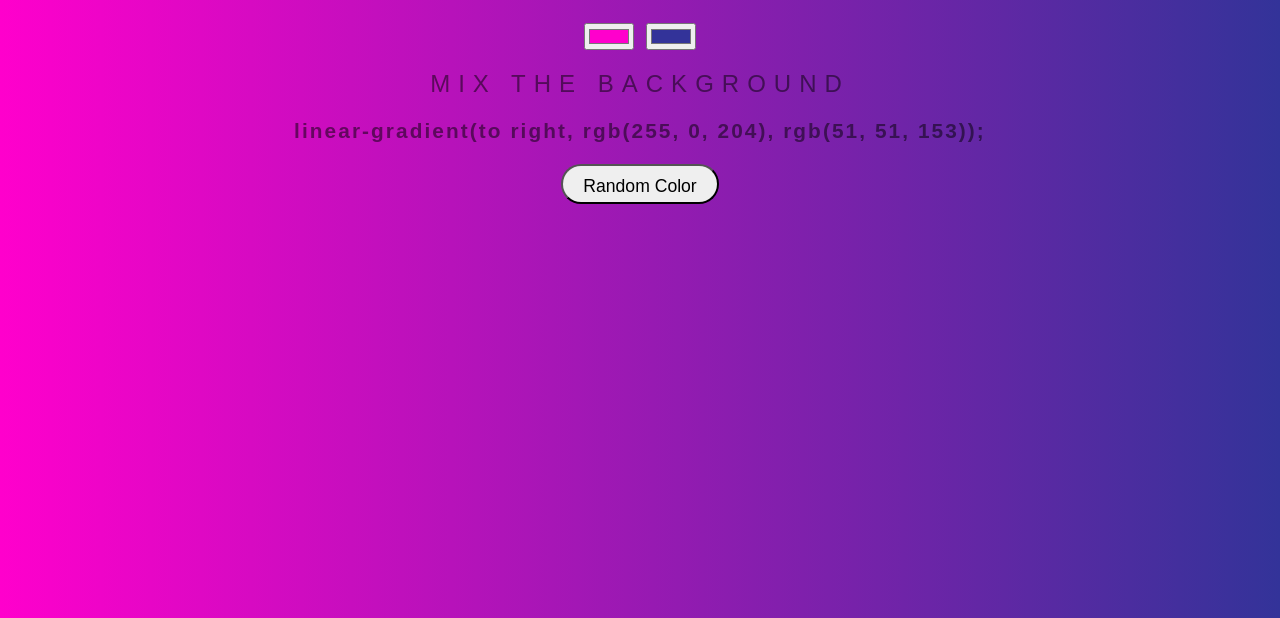
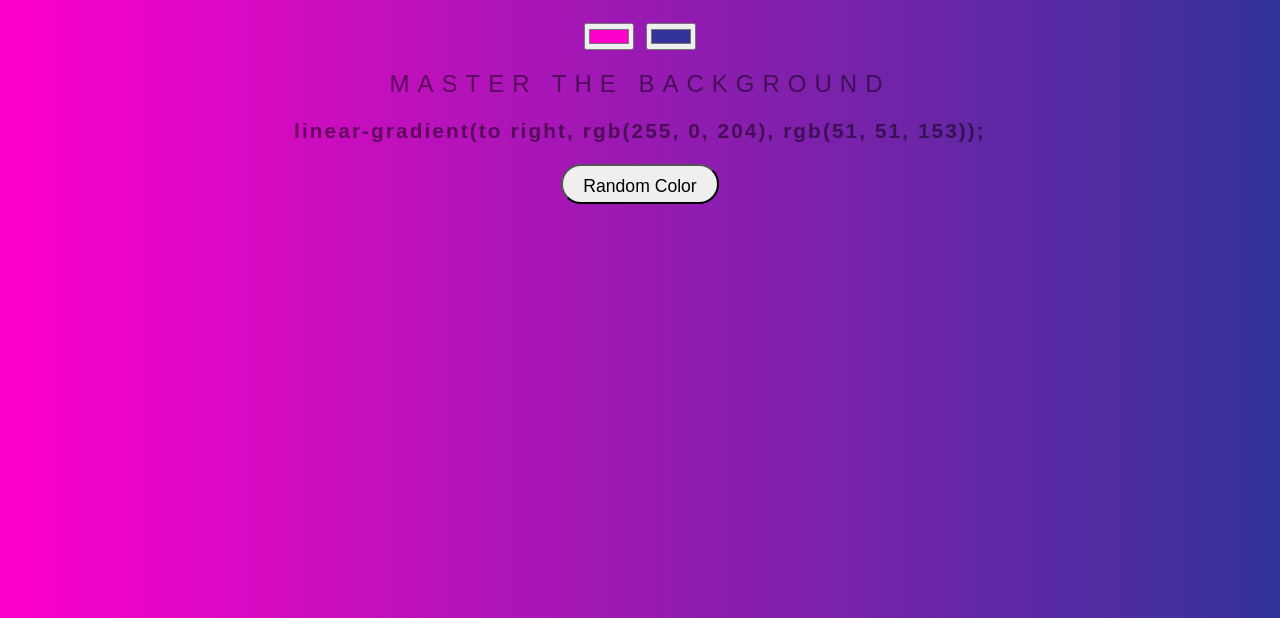
Before and after one commit to TekniqueJoseph/background-generator, a plain HTML site: page index.html in a window 1280 px wide. Shown: the part 182-800 px from the top of the page. Drawn offline with Linux system fonts and the light colour scheme; a web font is replaced by a local one.

Commit message:
This is the one for sure

```diff
--- a/index.html
+++ b/index.html
@@ -17,7 +17,7 @@
 		<h1>Background Generator</h1>
 		<input class="color1" type="color" name="color1" value="#ff00cc">
 		<input class="color2" type="color" name="color2" value="#333399">
-		<h2>Mix The Background</h2>
+		<h2>Master The Background</h2>
 		<h3></h3>
 		<button id="bttn" type="button">Random Color</button>
 		<h3 id="h3"></h3>
```
